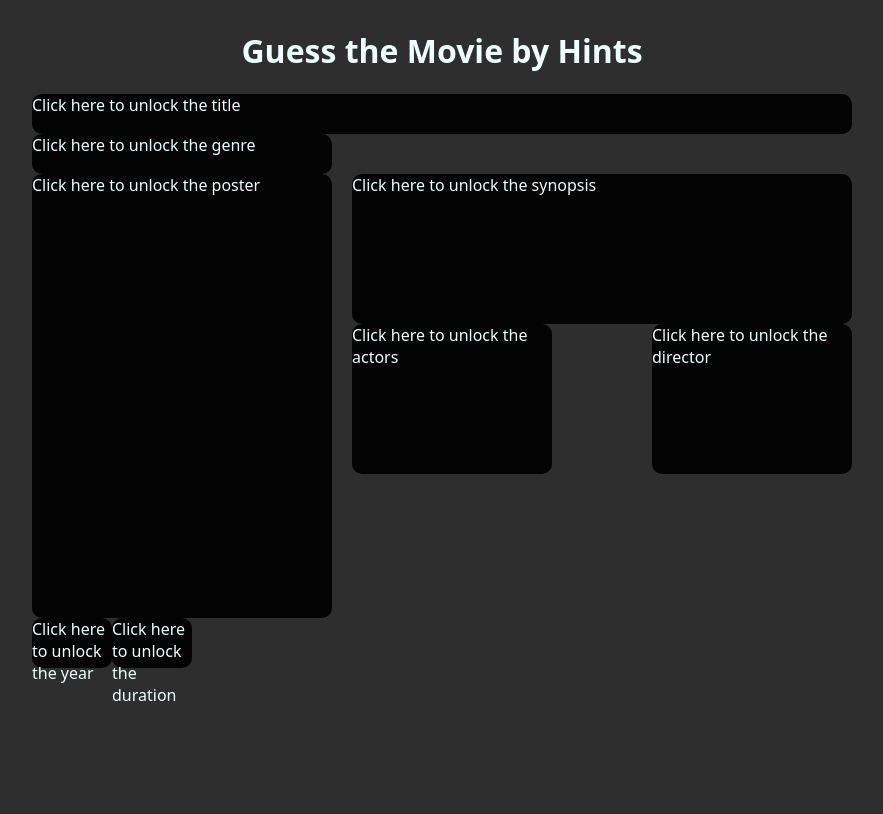
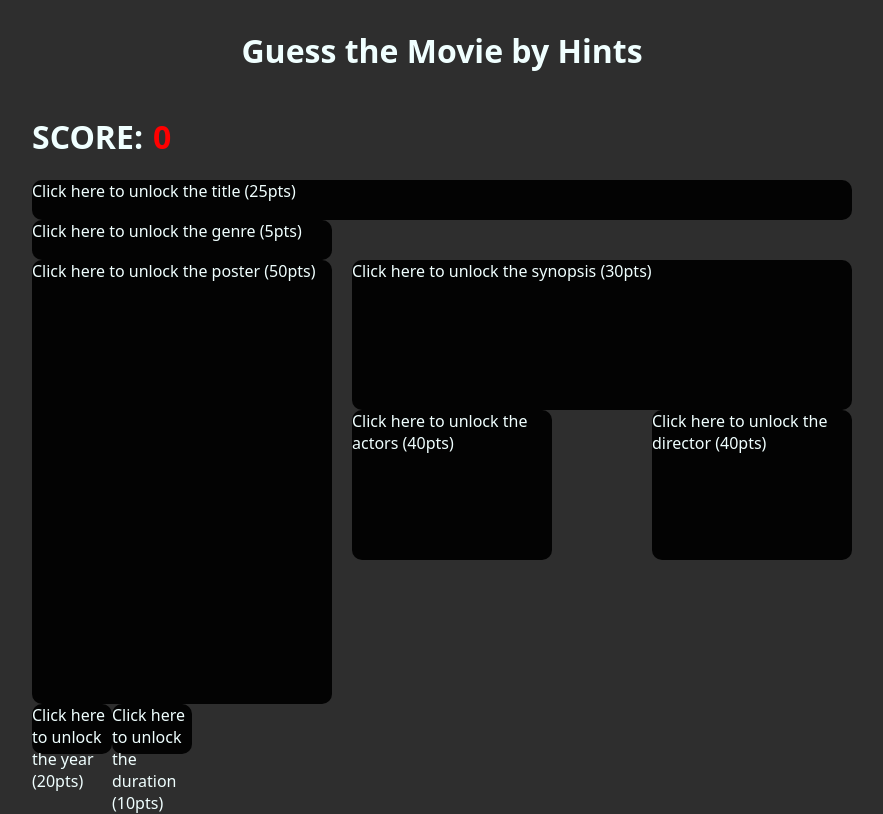
Before and after one commit to jcarlosalarconp/guess-the-movie-by-hints, a React (Vite) app: page / in a window 1280 px wide. Shown: the whole page, without its empty margins (198-1081 px from the left). Built offline with nearby package versions, Linux system fonts and the light colour scheme.

Commit message:
Aumentar puntuación conforme desbloquea

```diff
--- a/src/App.jsx
+++ b/src/App.jsx
@@ -5,33 +5,42 @@ import './App.css'
 function App() {
 
   const [movie, setMovie] = useState({})
+  const [score, setScore] = useState(0)
 
   const handleClick = (e) => {
     e.target.style.display = 'none'
     switch (e.target.id) {
       case 'title-hint':
         document.getElementById('title').style.display = 'block'
+        setScore(score + 25)
         break
       case 'genre-hint':
         document.getElementById('genre').style.display = 'block'
+        setScore(score + 5)
         break
       case 'poster-hint':
         document.getElementById('poster').style.display = 'block'
+        setScore(score + 50)
         break
       case 'synopsis-hint':
         document.getElementById('synopsis').style.display = 'block'
+        setScore(score + 30)
         break
       case 'actors-hint':
         document.getElementById('actors').style.display = 'block'
+        setScore(score + 40)
         break
       case 'director-hint':
         document.getElementById('director').style.display = 'block'
+        setScore(score + 40)
         break
       case 'year-hint':
         document.getElementById('year').style.display = 'block'
+        setScore(score + 20)
         break
       case 'duration-hint':
         document.getElementById('duration').style.display = 'block'
+        setScore(score + 10)
         break
     }
   }
@@ -39,36 +48,40 @@ function App() {
   return (
     <>
       <h1>Guess the Movie by Hints</h1>
+      <div style={{ display: 'flex' }}>
+        <h1>SCORE:</h1>
+        <h1 style={{ color: 'red', marginLeft: '10px'}}>{score}</h1>
+      </div>
       <article className='movie-card'>
         <span id='title-hint' className='hint' onClick={handleClick} style={{ height: '40px' }}>
-          Click here to unlock the title
+          Click here to unlock the title (25pts)
         </span>
         <h2 id='title' style={{ display: 'none' }}>{movieJSON.Title}</h2>
 
         <span id='genre-hint' className='hint' onClick={handleClick} style={{ height: '40px', width: '300px' }}>
-          Click here to unlock the genre
+          Click here to unlock the genre (5pts)
         </span>
         <h4 id='genre' style={{ display: 'none' }}>{movieJSON.Genre}</h4>
 
         <div style={{ display: 'flex' }}>
           <span id='poster-hint' className='hint' onClick={handleClick} style={{ height: '444px', width: '300px' }}>
-            Click here to unlock the poster
+            Click here to unlock the poster (50pts)
           </span>
           <img id='poster' style={{ display: 'none' }} src={movieJSON.Poster} />
           <div style={{ marginLeft: '20px', width: '500px' }}>
 
             <span id='synopsis-hint' className='hint' onClick={handleClick} style={{ height: '150px' }}>
-              Click here to unlock the synopsis
+              Click here to unlock the synopsis (30pts)
             </span>
             <p id='synopsis' style={{ display: 'none' }}  >{movieJSON.Plot}</p>
 
 
 
             <div style={{ display: 'flex', justifyContent: 'space-between' }}>
-            <span id='actors-hint' className='hint' onClick={handleClick} style={{ height: '150px', width: '200px'}}>
-              Click here to unlock the actors
-            </span>
-              <div id='actors' style={{display: 'none'}}>
+              <span id='actors-hint' className='hint' onClick={handleClick} style={{ height: '150px', width: '200px' }}>
+                Click here to unlock the actors (40pts)
+              </span>
+              <div id='actors' style={{ display: 'none' }}>
                 <ul>
                   {
                     movieJSON.Actors.split(', ').map(actor => {
@@ -82,24 +95,24 @@ function App() {
                 </ul>
               </div>
 
-              <span id='director-hint' className='hint' onClick={handleClick} style={{ height: '150px', width: '200px'}}>
-              Click here to unlock the director
-            </span>
-              <div id='director' style={{display: 'none'}}>
+              <span id='director-hint' className='hint' onClick={handleClick} style={{ height: '150px', width: '200px' }}>
+                Click here to unlock the director (40pts)
+              </span>
+              <div id='director' style={{ display: 'none' }}>
                 <p>{movieJSON.Director}</p>
               </div>
             </div>
           </div>
         </div>
         <div style={{ display: 'flex' }}>
-        <span id='year-hint' className='hint' onClick={handleClick} style={{ height: '50px', width: '80px'}}>
-              Click here to unlock the year
-            </span>
-          <p id='year' style={{display: 'none'}}>{movieJSON.Year}</p>
+          <span id='year-hint' className='hint' onClick={handleClick} style={{ height: '50px', width: '80px' }}>
+            Click here to unlock the year (20pts)
+          </span>
+          <p id='year' style={{ display: 'none' }}>{movieJSON.Year}</p>
 
-        <span id='duration-hint' className='hint' onClick={handleClick} style={{ height: '50px', width: '80px'}}>
-              Click here to unlock the duration
-            </span>
+          <span id='duration-hint' className='hint' onClick={handleClick} style={{ height: '50px', width: '80px' }}>
+            Click here to unlock the duration  (10pts)
+          </span>
           <p id='duration' style={{ marginLeft: '10px', display: 'none' }}>{movieJSON.Runtime}</p>
         </div>
       </article>
```
